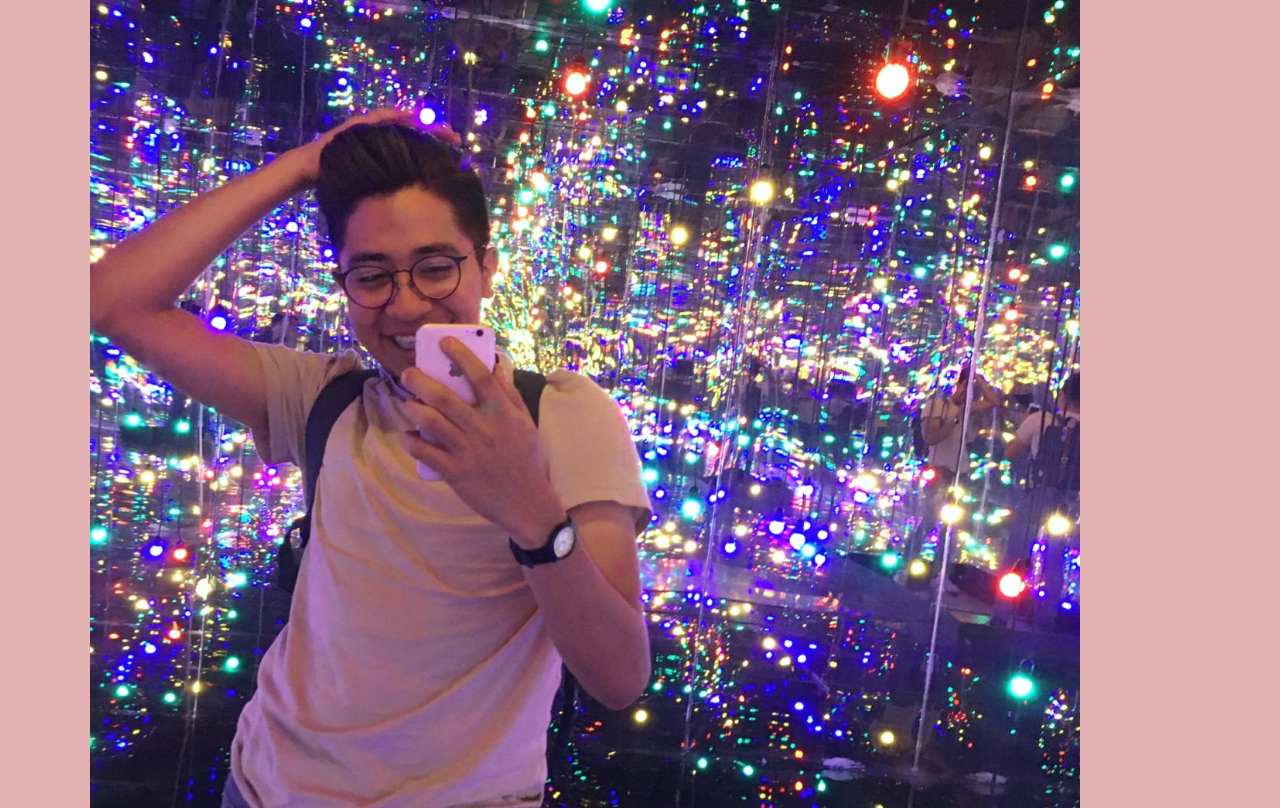
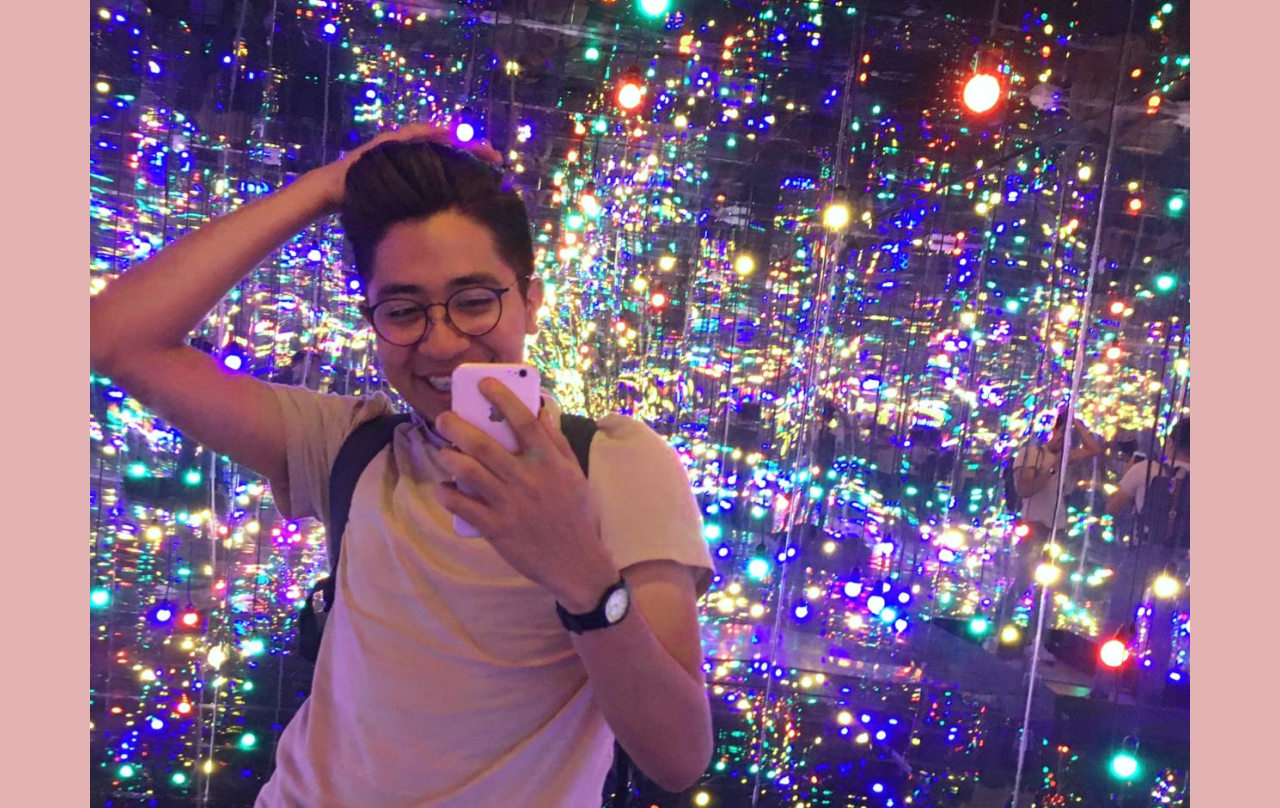
Before and after one commit to arielmerin/arielmerin, a plain HTML site: page index.html in a window 1280 px wide. Shown: the part 600-1408 px from the top of the page. Drawn offline with nearby package versions, Linux system fonts and the light colour scheme.

Commit message:
Cambiando el tamaño de la imagen principal

```diff
--- a/css/style.css
+++ b/css/style.css
@@ -139,12 +139,12 @@ li{
 }
 .flexbox_img{
     display: flex;
-    flex-wrap: wrap;
+    /*flex-wrap: wrap;*/
+    align-content: center;
 }
 .box_img{
     justify-content: center;
     align-content: center;
-
 }
 figure{
     align-content: center;
--- a/index.html
+++ b/index.html
@@ -51,7 +51,7 @@
             <div class="flexbox_img">
             	<div class="box_img">
 		            <figure>
-		            <img src="img/ariel_principal.jpg" width="90%" height="90%" alt="Imagen principal del sitio"/>
+		            <img src="img/ariel_principal.jpg" width="100%" alt="Imagen principal del sitio"/>
 		            </figure>
             	</div>
             </div>
```
